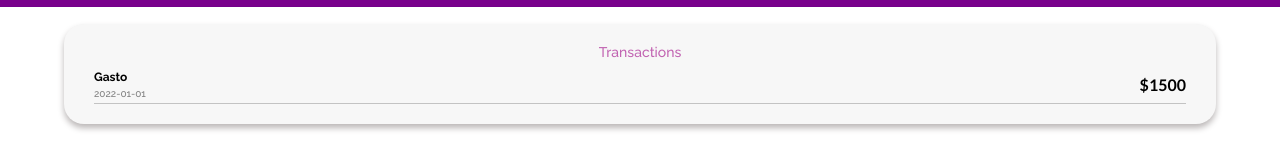
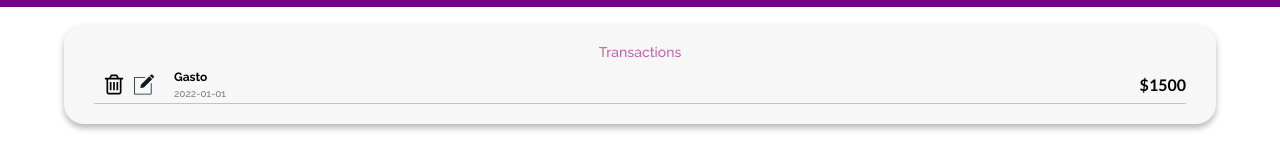
Before and after one commit to nazareno7870/personal_finance, a React (Vite) app: page /transactions in a window 1280 px wide. Shown: the part 288-448 px from the top of the page. Built offline with nearby package versions, Linux system fonts and the light colour scheme.

Commit message:
style: add styles in card Transactions

```diff
--- a/src/components/Transactions/CardTransactions.css
+++ b/src/components/Transactions/CardTransactions.css
@@ -104,3 +104,19 @@
     padding: 0px 20px;
     height: 0px;
 }
+
+.icons-item img{
+    width: 20px;
+    margin-left: 10px;
+    cursor: pointer;
+}
+
+.icons-item {
+    width: 60px;
+    margin-right: 20px;
+    display: flex;
+}
+
+.container-left{
+    display: flex;
+}
--- a/src/components/Transactions/TransactionItem.jsx
+++ b/src/components/Transactions/TransactionItem.jsx
@@ -1,6 +1,8 @@
 import { useState } from "react";
 import './CardTransactions.css'
 import CheckIcon from '../../assets/check-icon.svg'
+import TrashIcon from '../../assets/trash-icon.svg'
+import ChangeIcon from '../../assets/change-icon.svg'
 
 const object = {
     concept:'Gasto',
@@ -83,14 +85,22 @@ const TransactionItem = () => {
         <>
 
         <div className="item-transaction">
-            <div className="info-transaction">
-                <h3>{object.concept}</h3>
-                <p>{object.date}</p>
+            <div className="container-left">
+                <div className="icons-item">
+                    <img src={TrashIcon} alt="Trash Icon" />
+                    <img src={ChangeIcon} alt="Modify Icon" />
+                </div>
+                <div className="info-transaction">
+                    <h3>{object.concept}</h3>
+                    <p>{object.date}</p>
+                </div>
             </div>
+
             <div className="amount-transaction outflow">
                 <h3>${object.amount}</h3>
             </div>
         </div>
+
         {showModalChange
         ?        <div className={"modal-container"}>
                     <div className="modal-item">
--- a/src/components/Transactions/Transactions.css
+++ b/src/components/Transactions/Transactions.css
@@ -155,7 +155,7 @@
 }
 
 .banner-add{
-    position: absolute;
+    position: fixed;
     z-index: 300;
     top: 20px;
     left: 0;
```
